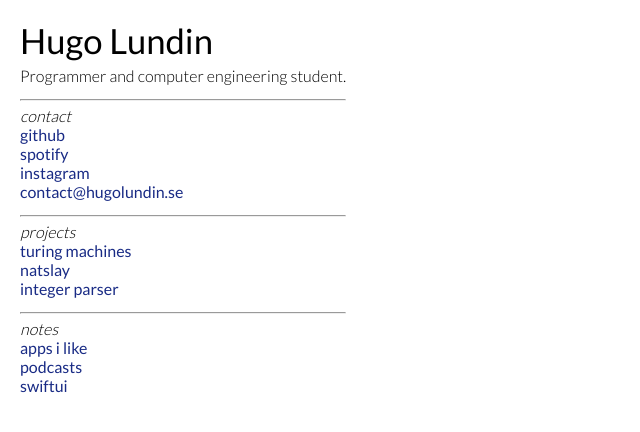
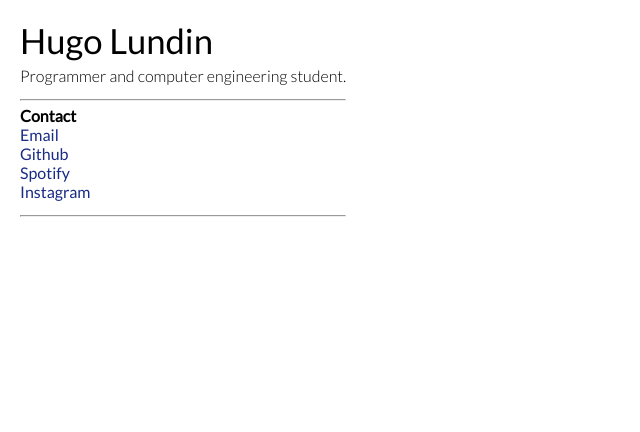
Before and after one commit to hugolundin/hugolundin.github.io, a Jekyll site: the page built from index.html, in a window 1280 px wide. Shown: the top 432 px of the page, without its empty margins (0-640 px from the left). Built offline with Jekyll 4.4.1, drawn with Linux system fonts in a browser that asks for light colours.

Commit message:
Finalize basic site

```diff
--- a/_config.yml
+++ b/_config.yml
@@ -5,10 +5,13 @@ plugins:
 title: Hugo Lundin
 permalink: :title
 baseurl: /
+name: Hugo Lundin
+description: Programmer and computer engineering student.
+url: https://hugolundin.se
 
-gems:
-- jekyll-github-metadata
-- jekyll-mentions
-- jekyll-redirect-from
-- jekyll-sitemap
-- jemoji
+plugins:
+  - jekyll-github-metadata
+  - jekyll-mentions
+  - jekyll-redirect-from
+  - jekyll-sitemap
+  - jemoji
--- a/_data/contact.yml
+++ b/_data/contact.yml
@@ -1,11 +1,11 @@
-- text: github
+- text: Email
+  href: mailto:contact@hugolundin.se
+
+- text: Github
   href: https://github.com/hugolundin
 
-- text: spotify
+- text: Spotify
   href: https://open.spotify.com/user/hugolundin?si=fU8_4QprTqC1SJt2L1pakQ
 
-- text: instagram
+- text: Instagram
   href: https://instagram.com/hugolundin
-
-- text: contact@hugolundin.se
-  href: mailto:contact@hugolundin.se
--- a/_includes/head.html
+++ b/_includes/head.html
@@ -13,6 +13,8 @@
   <link rel="stylesheet" href="http://fonts.googleapis.com/css?family=PT+Sans:400,400italic,700|Abril+Fatface">
   <link rel="stylesheet" href="//fonts.googleapis.com/css?family=Lato:300,400" type="text/css">
 
+  <link rel="shortcut icon" href="">
+
   <!-- RSS -->
   <link rel="alternate" type="application/rss+xml" title="RSS" href="/atom.xml">
 </head>
--- a/_posts/2019-08-05-apps.md
+++ /dev/null
@@ -1,6 +0,0 @@
----
-layout: note
-title: Apps I like
----
-
-hej
--- a/index.html
+++ b/index.html
@@ -3,36 +3,44 @@ layout: page
 title: Hugo Lundin
 ---
 
-<link rel="stylesheet" href="{{ site.baseurl }}style/front.css">
+<link rel="stylesheet" href="{{ site.baseurl }}style/frontpage.css">
 
 <div id="personal">
-    <p>Programmer and computer engineering student.</p>
+    <p>{{ site.description }}</p>
 </div>
 
+{% if site.data.contact.size > 0 %}
     {% include divider.html %}
 
     <div id="contact">
-    <p><i>contact</i></p>
+        <p><strong>Contact</strong></p>
         {% for contact in site.data.contact %}
         <p><a href="{{ contact.href }}">{{ contact.text }}</a></p>
         {% endfor %}
     </div>
+{% endif %}
 
+{% if site.data.projects.size > 0%}
     {% include divider.html %}
 
     <div id="projects">
-    <p><i>projects</i></p>
+        <p><strong>Projects</strong></p>
         {% for project in site.data.projects %}
         <p><a title="{{ project.description }}" href="{{ project.url }}">{{ project.name }}</a></p>
         {% endfor %}
     </div>
+{% endif %}
 
+{% if site.posts.size > 0 %}
     {% include divider.html %}
 
     <div id="notes">
-    <p><i>notes</i></p>
+        <p><strong>Notes</strong></p>
         {% assign sorted_notes = site.posts | sort %}
         {% for note in sorted_notes %}
-    <p><a href="{{ note.url }}">{{ note.title | downcase }}</a></p>
+        <p><a href="{{ note.url }}">{{ note.title }}</a></p>
         {% endfor %}
     </div>
+{% endif %}
+
+{% include divider.html %}
--- a/style/front.css
+++ /dev/null
@@ -1,3 +0,0 @@
-#projects a {
-    text-transform: lowercase;
-}
--- /dev/null
+++ b/style/frontpage.css
@@ -0,0 +1,29 @@
+#personal{
+    margin-top: 5px;
+	margin-bottom: 6px;
+    padding-bottom: 8px;
+}
+
+#personal{
+    margin-top: 5px;
+	margin-bottom: 6px;
+    padding-bottom: 8px;
+}
+
+#contact {
+    margin-top: 5px;
+    margin-bottom: 6px;
+	padding-bottom: 8px;
+}
+
+#projects {
+    margin-top: 5px;
+    margin-bottom: 6px;
+	padding-bottom: 8px;
+}
+
+#notes {
+    margin-top: 5px;
+    margin-bottom: 6px;
+	padding-bottom: 8px;
+}
--- a/style/main.css
+++ b/style/main.css
@@ -33,50 +33,8 @@ a:hover {
     text-transform: none;
 }
 
-#note {
-    margin-top: 5px;
-	margin-bottom: 6px;
-    padding-bottom: 8px;
-}
-
-#note-content {
-    margin-top: 20px;
-	margin-bottom: 6px;
-    padding-bottom: 8px;
-}
-
 #content{
 	position: fixed;
     top: 20px;
     left: 20px;
 }
-
-#personal{
-    margin-top: 5px;
-	margin-bottom: 6px;
-    padding-bottom: 8px;
-}
-
-#personal{
-    margin-top: 5px;
-	margin-bottom: 6px;
-    padding-bottom: 8px;
-}
-
-#contact {
-    margin-top: 5px;
-    margin-bottom: 6px;
-	padding-bottom: 8px;
-}
-
-#projects {
-    margin-top: 5px;
-    margin-bottom: 6px;
-	padding-bottom: 8px;
-}
-
-#notes {
-    margin-top: 5px;
-    margin-bottom: 6px;
-	padding-bottom: 8px;
-}
```
Also changed, not shown: _data/projects.yml (deleted, +0 -11 lines), _layouts/note.html (+9 -6 lines), _posts/2019-08-05-podcasts.md (deleted, +0 -6 lines), _posts/2019-08-05-swiftui.md (deleted, +0 -6 lines), feed.xml (added, +21 -0 lines), style/note.css (+11 -0 lines). Lines whose indentation alone changed are shown as unchanged.
